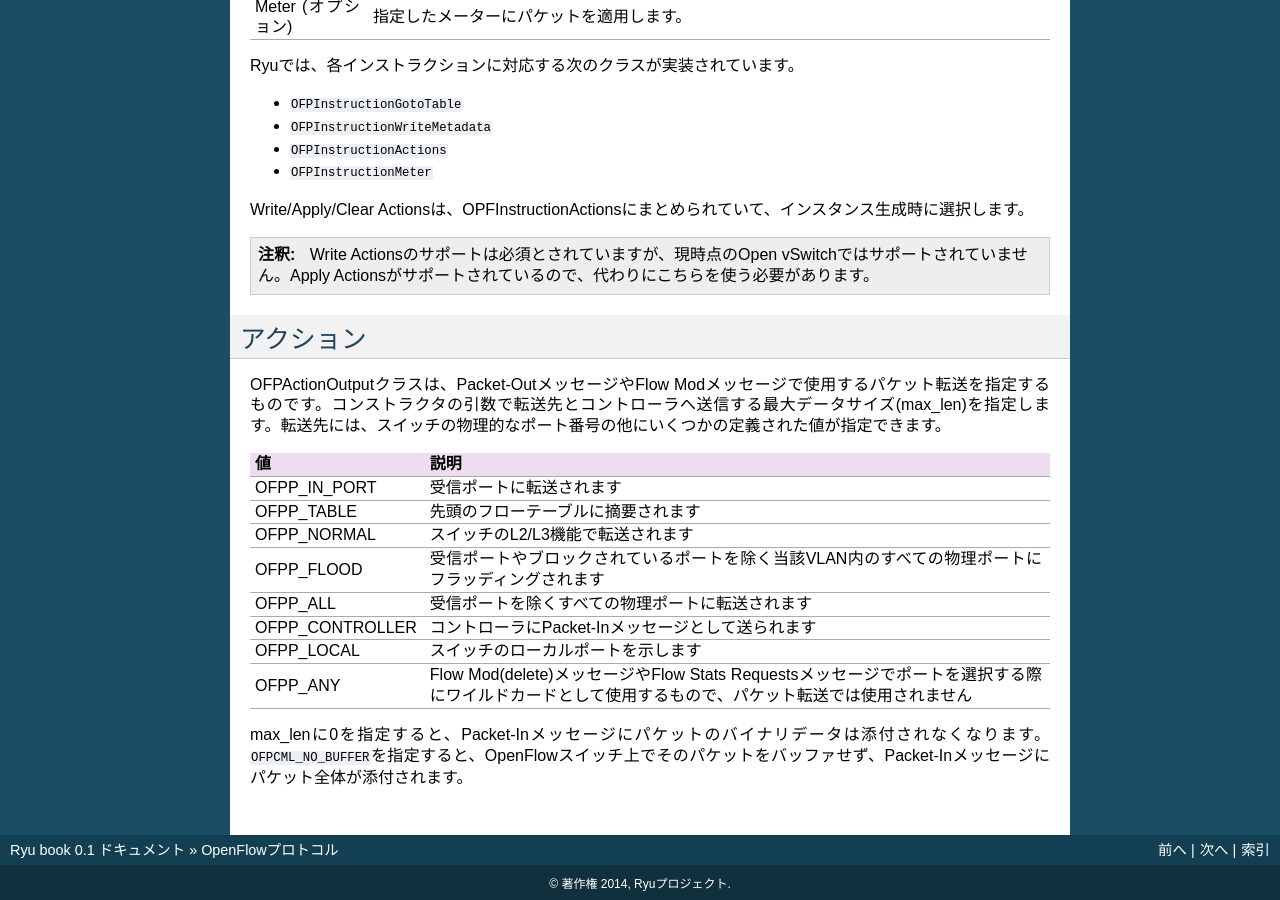
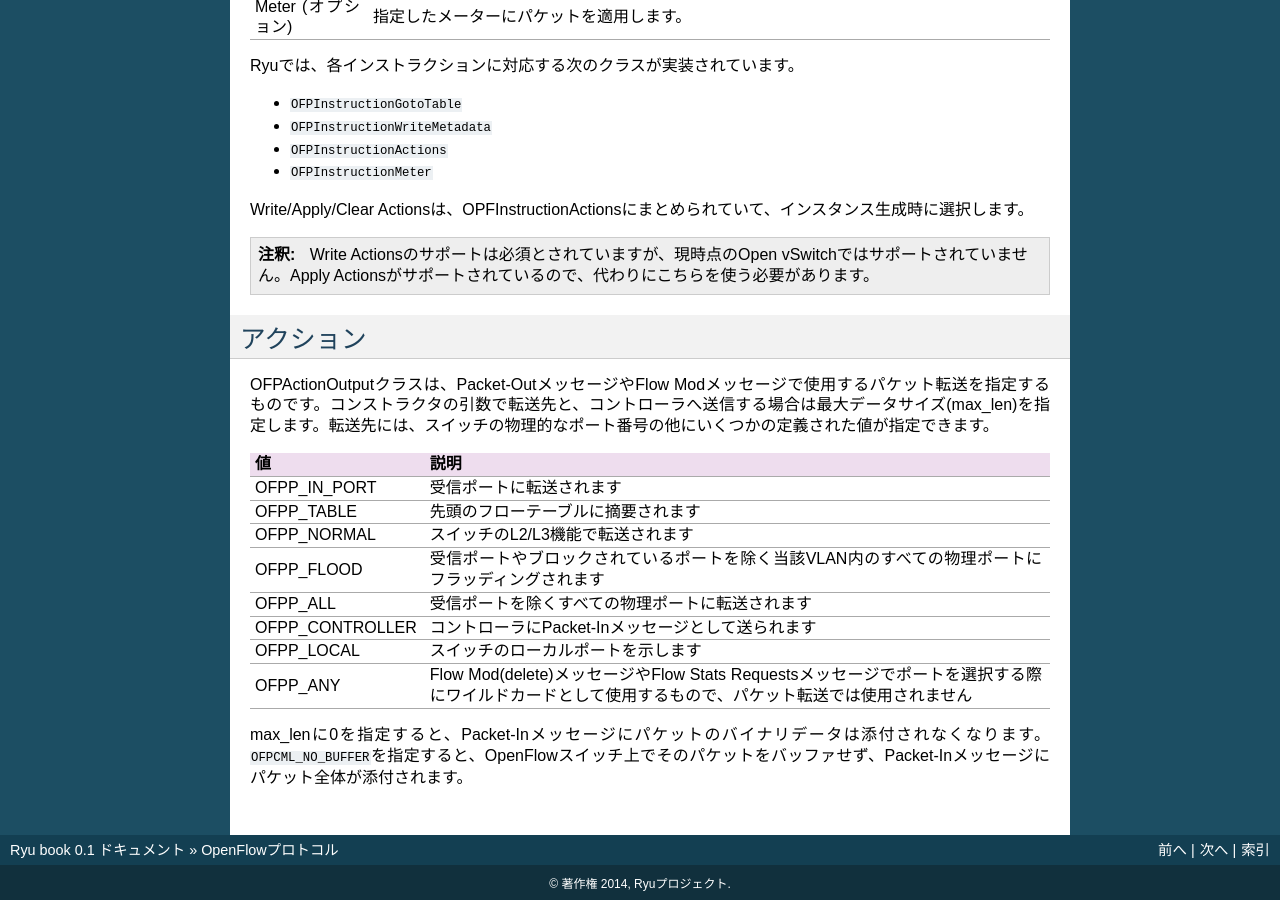
Before and after one commit to osrg/ryu-book, a Sphinx documentation site: the page built from ja/source/openflow_protocol.rst, in a window 1280 px wide and 900 px high, scrolled down 1857 px. Built offline with Sphinx 7.4.7, drawn with Linux system fonts in a browser that asks for light colours.

Commit message:
max_len is only for controller

```diff
--- a/ja/source/openflow_protocol.rst
+++ b/ja/source/openflow_protocol.rst
@@ -119,8 +119,8 @@ Write/Apply/Clear Actionsは、OPFInstructionActionsにまとめられていて
 ----------
 
 OFPActionOutputクラスは、Packet-OutメッセージやFlow Modメッセージで使用
-するパケット転送を指定するものです。コンストラクタの引数で転送先と
-コントローラへ送信する最大データサイズ(max_len)を指定します。
+するパケット転送を指定するものです。コンストラクタの引数で転送先と、
+コントローラへ送信する場合は最大データサイズ(max_len)を指定します。
 転送先には、スイッチの物理的なポート番号の他にいくつかの定義された値が
 指定できます。
 
```
